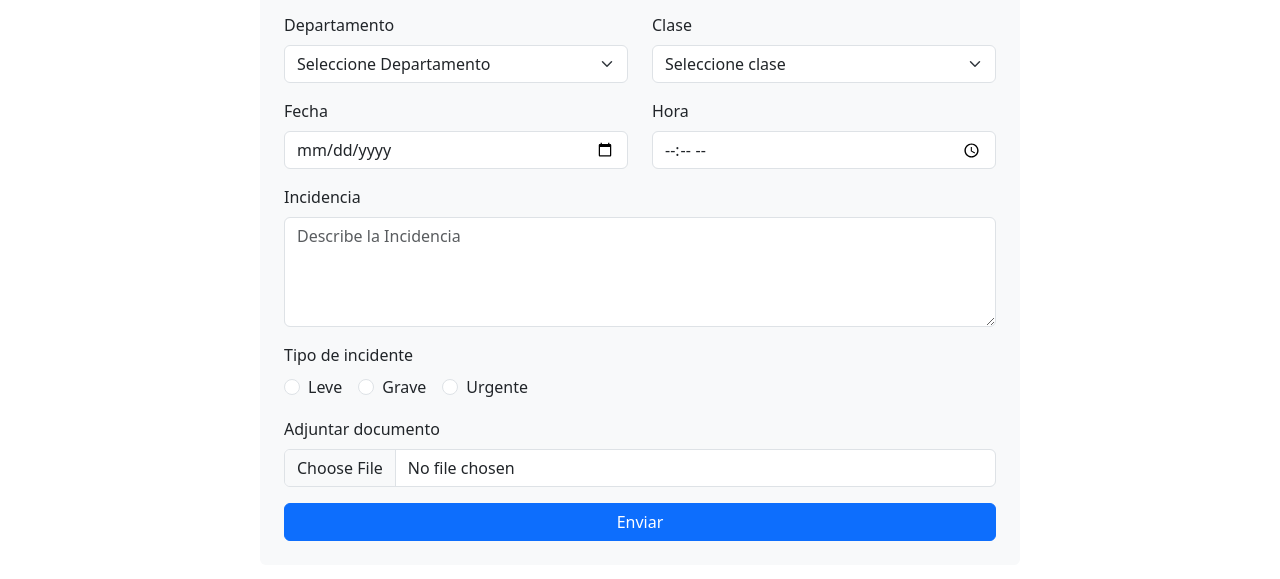
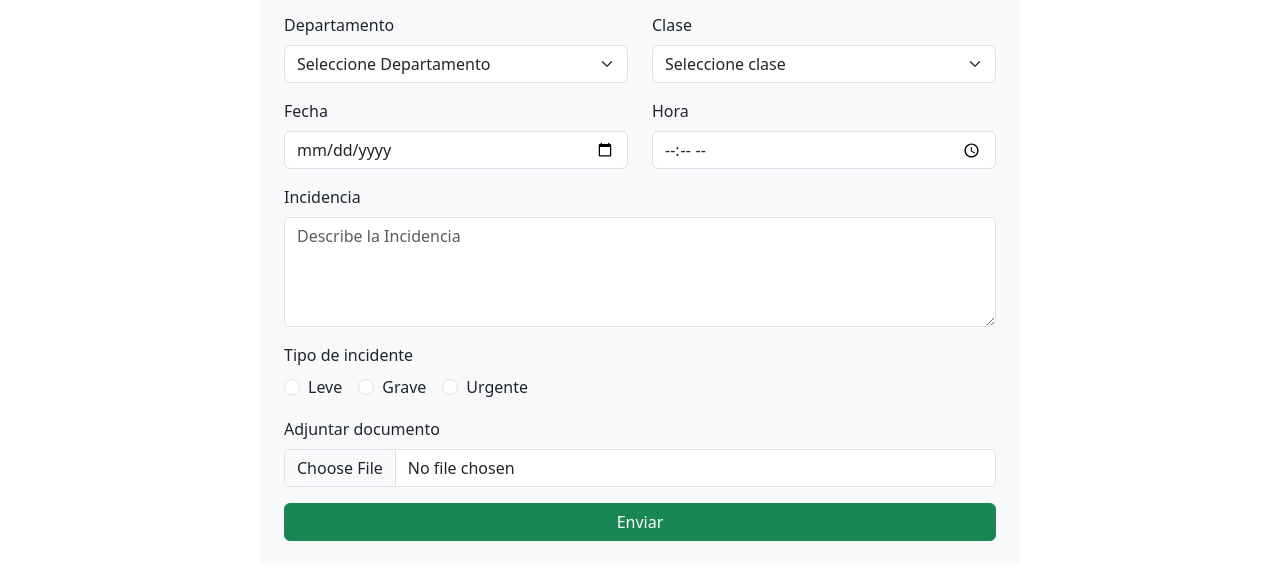
Before and after one commit to PabloGomezMelendez/DIW-Proyecto-Final-SASS, a website: page registro.html in a window 1280 px wide. Shown: the part 373-952 px from the top of the page. Drawn offline with nearby package versions, Linux system fonts and the light colour scheme.

Commit message:
[PGM] color

```diff
--- a/registro.html
+++ b/registro.html
@@ -125,7 +125,7 @@
 
           <!-- Botón de envío -->
           <div class="text-center">
-            <button type="submit" class="btn btn-primary w-100">Enviar</button>
+            <button type="submit" class="btn btn-success w-100">Enviar</button>
           </div>
       </div>
       </form>
```
